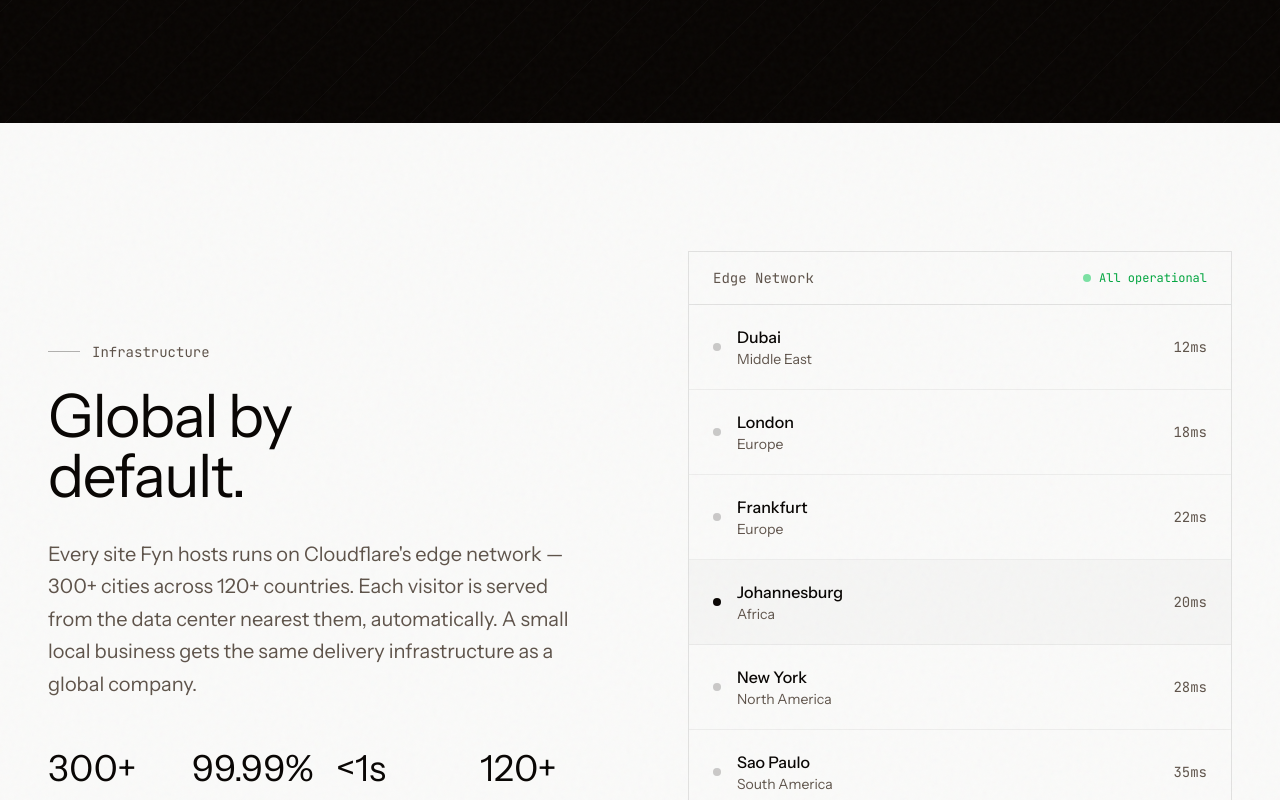
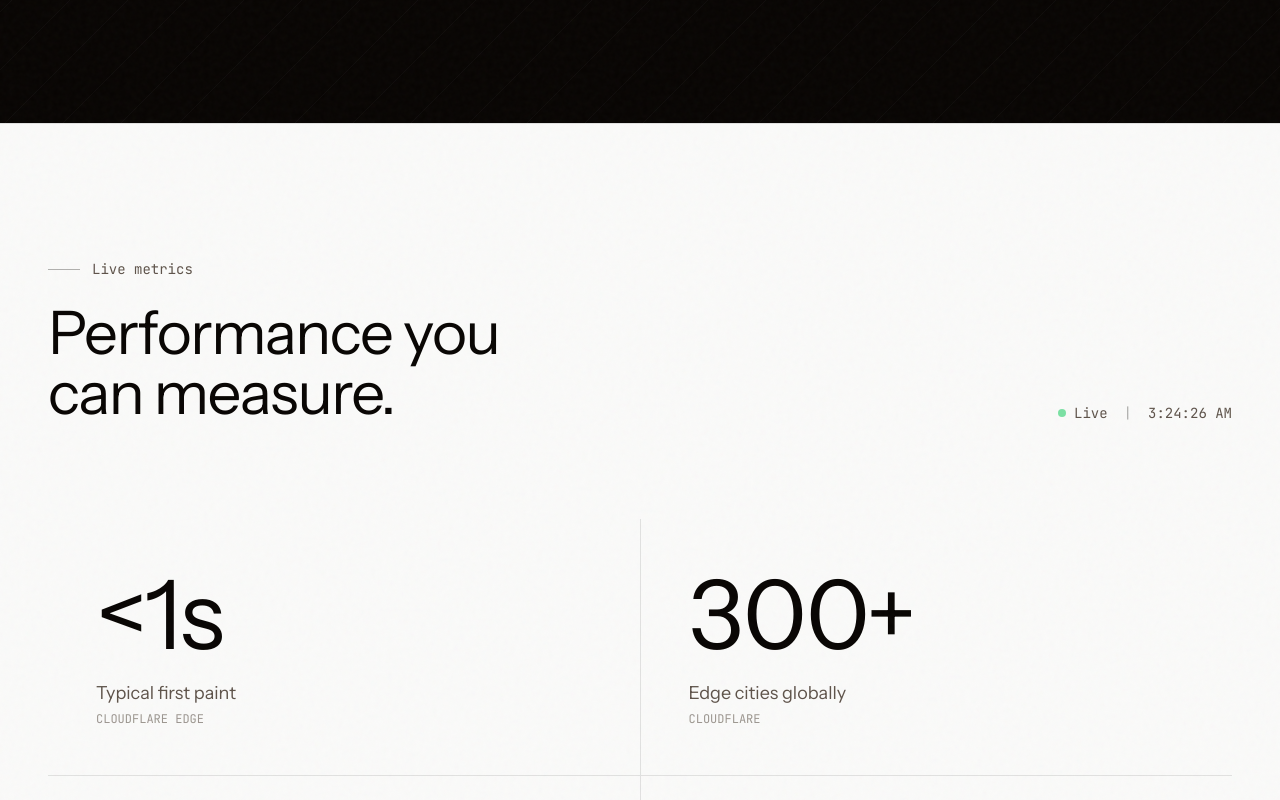
Before and after one commit to galco-dev/fynsubs, a Next.js app: page /fynsubs/ in a window 1280 px wide. Shown: the part 3580-4380 px from the top of the page. Built offline with nearby package versions, Linux system fonts and the light colour scheme.

Commit message:
Update page.tsx

```diff
--- a/app/page.tsx
+++ b/app/page.tsx
@@ -18,7 +18,7 @@ export default function Home() {
       <HeroSection />
       <FeaturesSection />
       <HowItWorksSection />
-      <InfrastructureSection />
+
       <MetricsSection />
       <IntegrationsSection />
       <SecuritySection />
```
